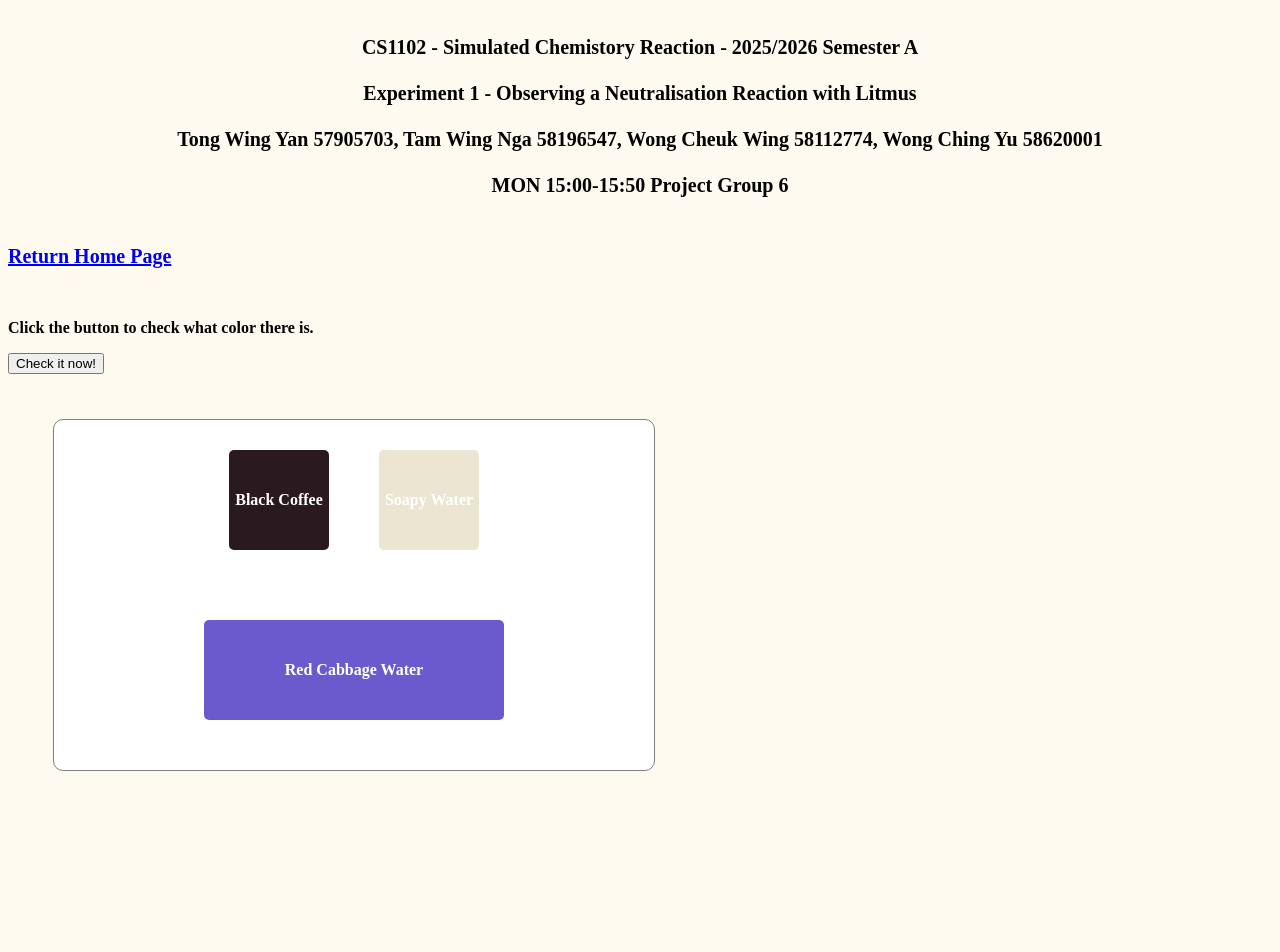
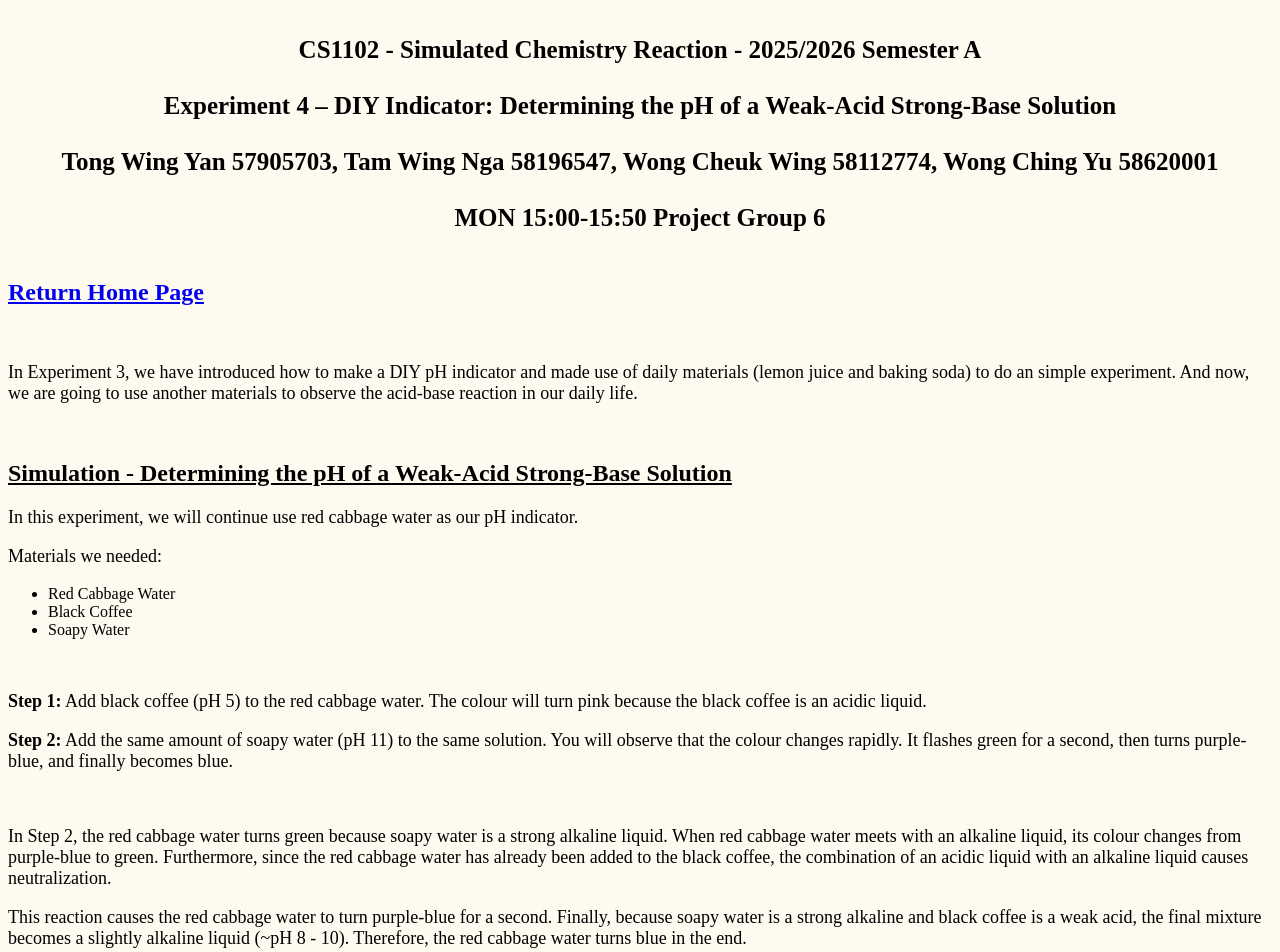
Before and after one commit to CS1102-2526A/Experiment-4, a plain HTML site: page index.html in a window 1280 px wide. Shown: the top 952 px of the page. Before the commit the page ends 816 px from the top, so only its background shows below. Drawn offline with Linux system fonts and the light colour scheme.

Commit message:
Update index.html

```diff
--- a/index.html
+++ b/index.html
@@ -1,24 +1,31 @@
 <!DOCTYPE html>
 <html>
 <head>
-<title>Experiment 3</title>
+<title>Experiment 4</title>
 <style>
+	header {
+		background-color:#FFFAF0;
+		padding: 1px;
+		text-align: center;
+	}
+
+	p {
+		font-size: 18px;
+	}
+
 	body {
 		font-family: "Times New Roman";
-background-color: #FFFAF0;
+	    background-color: #FFFAF0
 	}
 
 	h1 {
-text-align: center;
-font-size: 20px;
-}
-
-h2 {
-font-size: 20px;
+		font-size: 25px;
+		padding: 10px;
+		display:inline-block;
 	}
 
 	h3 {
-font-size: 30px;
+		font-size: 15px;
 	}
 
 .left {
@@ -104,6 +111,16 @@ font-weight: bold;
 color: white;
 }
 
+.right {
+position: absolute;
+border-radius: 5px;
+display: flex;
+align-items: center;
+justify-content: center;
+font-weight: bold;
+color: grey;
+}
+
 	span {
 		font-weight: bold;
 	}
@@ -118,18 +135,35 @@ text-align: center;
 	}
 </style>
 </head>
+
 <body>
-<h1>
-<br/>CS1102 - Simulated Chemistory Reaction - 2025/2026 Semester A<br/>
-<br/>Experiment 1 - Observing a Neutralisation Reaction with Litmus<br/>
-<br/>Tong Wing Yan 57905703, Tam Wing Nga 58196547, Wong Cheuk Wing 58112774, Wong Ching Yu 58620001<br/>
-<br/>MON 15:00-15:50 Project Group 6<br/>
-</h1><br/>
+	<header>
+	<h1>CS1102 - Simulated Chemistry Reaction - 2025/2026 Semester A<br/>
+	<br/>Experiment 4 – DIY Indicator: Determining the pH of a Weak-Acid Strong-Base Solution<br/>
+	<br/>Tong Wing Yan 57905703, Tam Wing Nga 58196547, Wong Cheuk Wing 58112774, Wong Ching Yu 58620001 <br/>
+	<br/>MON 15:00-15:50 Project Group 6 </h1>
+	</header>
 
 	<h2><a href="https://cs1102-2526a.github.io/index/">Return Home Page</a></h2><br/>
+
+	<p>In Experiment 3, we have introduced how to make a DIY pH indicator and made use of daily materials (lemon juice and baking soda) to do an simple experiment. And now, we  are going to use another materials to observe the acid-base reaction in our daily life.</p><br/>
+
+	<h2 style="color:black;"><u>Simulation - Determining the pH of a Weak-Acid Strong-Base Solution</u></h2>
+    <p>In this experiment, we will continue use red cabbage water as our pH indicator.</p>
+    <p> Materials we needed:</p>
+    <ul>
+    <li>Red Cabbage Water</li>
+    <li>Black Coffee</li>
+    <li>Soapy Water</li>
+    </ul><br/>
+    <p><span>Step 1:</span> Add black coffee (pH 5) to the red cabbage water. The colour will turn pink because the black coffee is an acidic liquid. </p>
+		<p><span>Step 2:</span> Add the same amount of soapy water (pH 11) to the same solution. You will observe that the colour changes rapidly. It flashes green for a second, then turns purple-blue, and finally becomes blue.</p><br/>
+        <p>In Step 2, the red cabbage water turns green because soapy water is a strong alkaline liquid. When red cabbage water meets with an alkaline liquid, its colour changes from purple-blue to green. Furthermore, since the red cabbage water has already been added to the black coffee, the combination of an acidic liquid with an alkaline liquid causes neutralization.</p>
+        <p>This reaction causes the red cabbage water to turn purple-blue for a second. Finally, because soapy water is a strong alkaline and black coffee is a weak acid, the final mixture becomes a slightly alkaline liquid (~pH 8 - 10). Therefore, the red cabbage water turns blue in the end.</p><br/>
         <p><span>Click the button to check what color there is.</span></p>
 		<button onclick="startAnimation()">Check it now!</button>
 
+<p>Please note that the colour of all the materials used is determined by their concentration. The colour display in the simulation may differ from the real situation.</p>
 <div class="box">
 <div class="left">Black Coffee</div>
 <div class="right">Soapy Water</div>
@@ -158,6 +192,9 @@ left.classList.add("left-acid");
 right.classList.add("right-base");
 bottom.classList.add("bottom-indicator");
 }
+
 </script>
+<p>After the introduction and several experiment simulations, you must be well-equipped with the basic knowledge of acid-base reactions. Let's move to <a href="https://cs1102-2526a.github.io/Quiz/">Quiz</a> to test what you have learned!</p>
+
 </body>
 </html>
```
Lines whose indentation alone changed are shown as unchanged.
